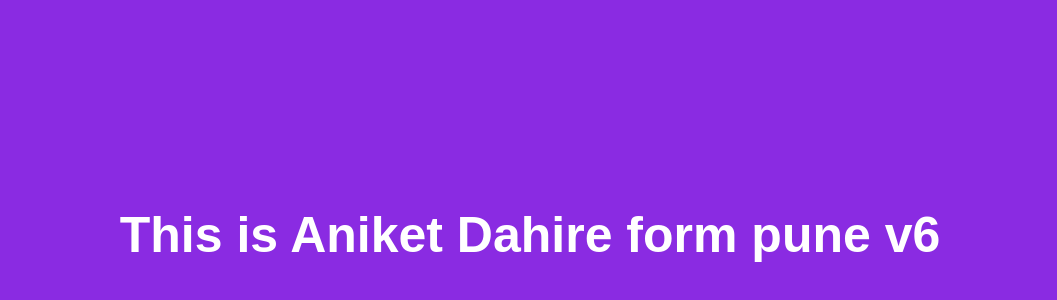
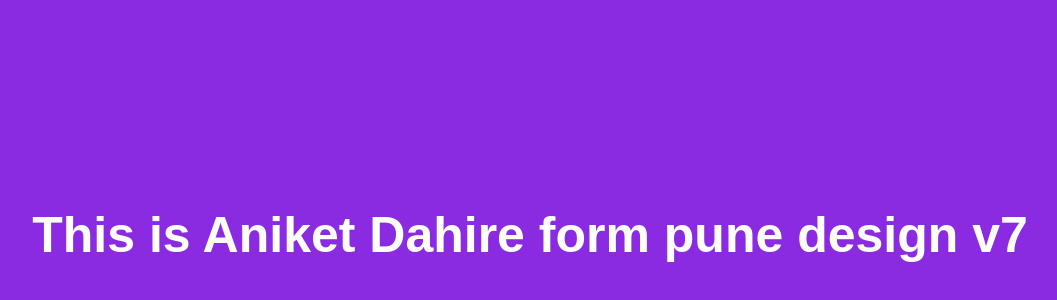
Before and after one commit to Linuxaniket/TestRepo, a plain HTML site: page index.html in a window 1280 px wide. Shown: the part 94-394 px from the top of the page, without its empty margins (110-1167 px from the left). Drawn offline with Linux system fonts and the light colour scheme.

Commit message:
new V7 design

```diff
--- a/index.html
+++ b/index.html
@@ -7,6 +7,6 @@
     <title>Document</title>
   </head>
   <body>
-    <h1>This is Aniket Dahire form pune v6</h1>
+    <h1>This is Aniket Dahire form pune design v7</h1>
   </body>
 </html>
```
